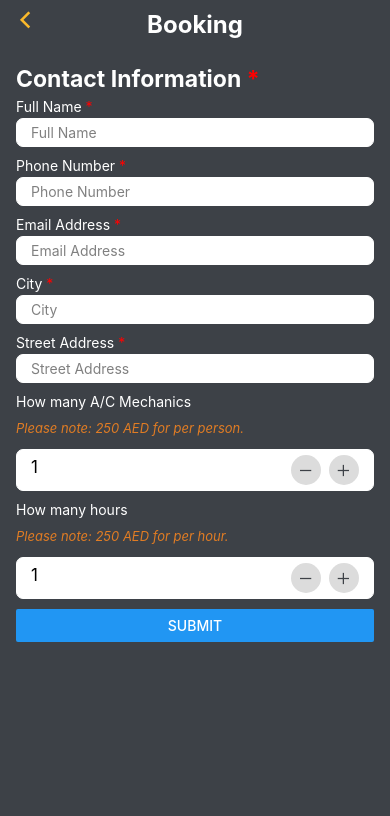
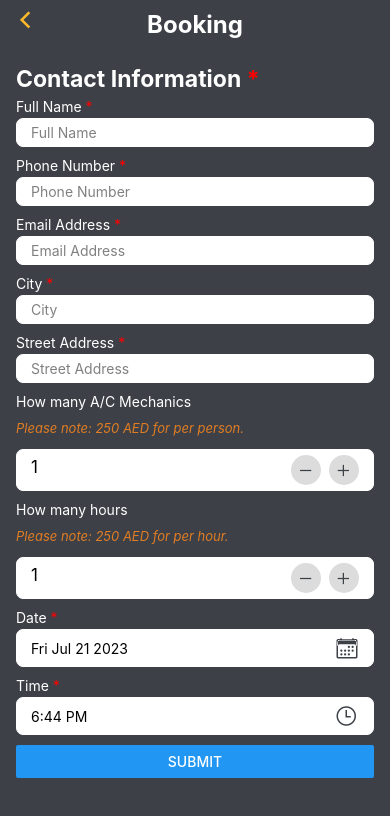
Before and after one commit to ishanz22/Qfix-React-Native-App, a React Native app: screen /booking in a window 390 px wide. Shown: the top 816 px of the page. Built offline with nearby package versions, Linux system fonts and the light colour scheme.

Commit message:
Add date time form inputs

```diff
--- a/package.json
+++ b/package.json
@@ -10,11 +10,13 @@
   },
   "dependencies": {
     "@expo/vector-icons": "^13.0.0",
+    "@react-native-community/datetimepicker": "6.7.3",
     "@react-navigation/bottom-tabs": "^6.5.8",
     "@react-navigation/native": "^6.1.7",
     "@react-navigation/stack": "^6.3.17",
     "@types/react": "~18.0.27",
     "expo": "~48.0.18",
+    "expo-calendar": "~11.1.1",
     "expo-status-bar": "~1.4.4",
     "formik": "^2.4.2",
     "moment": "^2.29.4",
--- a/src/components/Booking.tsx
+++ b/src/components/Booking.tsx
@@ -9,13 +9,22 @@ import {
   TouchableWithoutFeedback,
   ScrollView,
 } from "react-native";
-import { Formik } from "formik";
+import { Formik, useFormikContext } from "formik";
 import { Ionicons } from "@expo/vector-icons";
+import DateTimePicker from "@react-native-community/datetimepicker";
+import { Colors } from "react-native/Libraries/NewAppScreen";
+import { date } from "yup";
 
 const Booking = () => {
   const [selectedItem, setSelectedItem] = useState("");
   const [acMechanics, setAcMechanics] = useState(1);
   const [hours, setHours] = useState(1);
+
+  const [showDatePicker, setShowDatePicker] = useState(false);
+  const [selectedDate, setSelectedDate] = useState(new Date());
+
+  const [showTimePicker, setShowTimePicker] = useState(false);
+  const [selectedTime, setSelectedTime] = useState(new Date());
   const incrementAcMechanics = () => {
     setAcMechanics(acMechanics + 1);
   };
@@ -36,10 +45,45 @@ const Booking = () => {
     }
   };
 
+  const showDatepicker = () => {
+    setShowDatePicker(true);
+    console.log("show date pressed");
+  };
+
+  // Function to handle date selection
+  const handleDateChange = (event, selected) => {
+    setShowDatePicker(false);
+    if (selected) {
+      setSelectedDate(selected);
+    }
+  };
+
+  const handleTimeChange = () => {
+    setShowTimePicker(true);
+  };
+
+  // Function to handle time change in TimePicker
+  const handleTimePickerChange = (event, selected) => {
+    setShowTimePicker(false);
+    if (selected) {
+      setSelectedTime(selected);
+      const { handleChange, handleBlur } = useFormikContext();
+      handleChange("selectedTime")(formatTime(selected)); // Call formatTime to get formatted time
+      handleBlur("selectedTime");
+    }
+  };
+
+  const formatTime = (time) => {
+    const hours = time.getHours();
+    const minutes = time.getMinutes();
+    const ampm = hours >= 12 ? "PM" : "AM";
+    const formattedHours = hours % 12 === 0 ? 12 : hours % 12;
+    const formattedMinutes = minutes.toString().padStart(2, "0");
+    return `${formattedHours}:${formattedMinutes} ${ampm}`;
+  };
+
   return (
     <ScrollView>
-
-
       <View style={{ padding: 16 }}>
         <Formik
           initialValues={{
@@ -48,8 +92,10 @@ const Booking = () => {
             email: "",
             street: "",
             city: "",
-          acMechanics: 1,     // Initial value for How many A/C Mechanics
+            acMechanics: 1, // Initial value for How many A/C Mechanics
             hours: 1,
+            selectedDate: "",
+            selectedTime,
           }}
           onSubmit={(values) => {
             // You can handle form submission here
@@ -57,6 +103,8 @@ const Booking = () => {
             console.log("Form values:", values);
             console.log("Number of A/C Mechanics:", acMechanics);
             console.log("Number of hours:", hours);
+            console.log("date", selectedDate);
+            console.log("Time:", formatTime(selectedTime));
           }}
         >
           {({ handleChange, handleBlur, handleSubmit, values }) => (
@@ -198,6 +246,7 @@ const Booking = () => {
                   ]}
                 >
                   How many A/C Mechanics
+                  {"\n"}
                   <View style={styles.messageContainer}>
                     <Text style={styles.messageText}>
                       Please note: 250 AED for per person.
@@ -216,7 +265,9 @@ const Booking = () => {
                       }}
                     >
                       <View>
-                      <Text style={styles.acMechanicsText}>{acMechanics}</Text>
+                        <Text style={styles.acMechanicsText}>
+                          {acMechanics}
+                        </Text>
                       </View>
                       <View style={{ flexDirection: "row" }}>
                         <TouchableOpacity
@@ -238,7 +289,6 @@ const Booking = () => {
                 </TouchableWithoutFeedback>
               </View>
 
-
               <View style={styles.inputContainer}>
                 <Text
                   style={[
@@ -247,14 +297,16 @@ const Booking = () => {
                   ]}
                 >
                   How many hours
-                {'\n'}
+                  {"\n"}
                   <View style={styles.messageContainer}>
                     <Text style={styles.messageText}>
                       Please note: 250 AED for per hour.
                     </Text>
                   </View>
                 </Text>
-              <TouchableWithoutFeedback onPress={() => setSelectedItem("hours")}>
+                <TouchableWithoutFeedback
+                  onPress={() => setSelectedItem("hours")}
+                >
                   <View style={styles.acMechanicsContainer}>
                     <View
                       style={{
@@ -286,6 +338,73 @@ const Booking = () => {
                 </TouchableWithoutFeedback>
               </View>
 
+              {/* Date Input */}
+              <View style={styles.inputContainer}>
+                <Text
+                  style={[
+                    styles.inputLabel,
+                    selectedItem === "selectedDate" &&
+                      styles.selectedInputLabel,
+                  ]}
+                >
+                  Date
+                  <Text style={{ color: "red" }}> *</Text>
+                </Text>
+                <View style={styles.dateContainer}>
+                  <TextInput
+                    style={[
+                      // Your other styles...
+                      { color: "black" },
+                    ]}
+                    placeholder="Select Date"
+                    placeholderTextColor="grey"
+                    value={selectedDate.toDateString()} // Format the date as a string before displaying
+                    onChangeText={handleChange("selectedDate")}
+                    onBlur={handleBlur("selectedDate")}
+                    onFocus={() => setSelectedItem("selectedDate")}
+                    editable={false}
+                  />
+                  <TouchableOpacity onPress={showDatepicker}>
+                    <Ionicons
+                      name="calendar-outline"
+                      size={24}
+                      color="#3D4147"
+                    />
+                  </TouchableOpacity>
+                </View>
+              </View>
+
+              <View style={styles.inputContainer}>
+                <Text
+                  style={[
+                    styles.inputLabel,
+                    selectedItem === "selectedTime" &&
+                      styles.selectedInputLabel,
+                  ]}
+                >
+                  Time
+                  <Text style={{ color: "red" }}> *</Text>
+                </Text>
+                <View style={styles.dateContainer}>
+                  <TextInput
+                    style={[
+                      // Your other styles...
+                      { color: "black" },
+                    ]}
+                    placeholder="Select Time"
+                    placeholderTextColor="grey"
+                    value={formatTime(selectedTime)}
+                    onChangeText={() => {}} // Dummy onChangeText to avoid errors
+                    // onBlur={handleBlur("selectedTime")}
+                    onBlur={() => {}} // Dummy onBlur to avoid errors
+                    onFocus={handleTimeChange}
+                    editable={false}
+                  />
+                  <TouchableOpacity onPress={handleTimeChange}>
+                    <Ionicons name="time-outline" size={24} color="#3D4147" />
+                  </TouchableOpacity>
+                </View>
+              </View>
               <Button
                 onPress={handleSubmit}
                 title="Submit"
@@ -295,6 +414,26 @@ const Booking = () => {
           )}
         </Formik>
       </View>
+
+      {/*  */}
+
+      {showDatePicker && (
+        <DateTimePicker
+          value={selectedDate}
+          mode="date"
+          display="default"
+          onChange={handleDateChange}
+        />
+      )}
+
+      {showTimePicker && (
+        <DateTimePicker
+          value={selectedTime}
+          mode="time"
+          display="default"
+          onChange={handleTimePickerChange}
+        />
+      )}
     </ScrollView>
   );
 };
@@ -359,6 +498,17 @@ const styles = StyleSheet.create({
     fontSize: 13,
     fontStyle: "italic",
   },
+  dateContainer: {
+    flexDirection: "row",
+    alignItems: "center",
+    justifyContent: "space-between",
+    paddingVertical: 5,
+    paddingHorizontal: 14,
+    borderRadius: 7,
+    backgroundColor: "white",
+    borderColor: "white",
+    borderWidth: 1,
+  },
 });
 
 export default Booking;
```
Also changed, not shown: 2 other files (tests, documents, lock files or other folders). Lines whose indentation alone changed are shown as unchanged.
